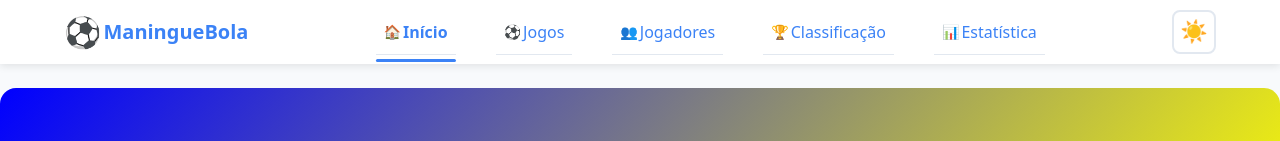
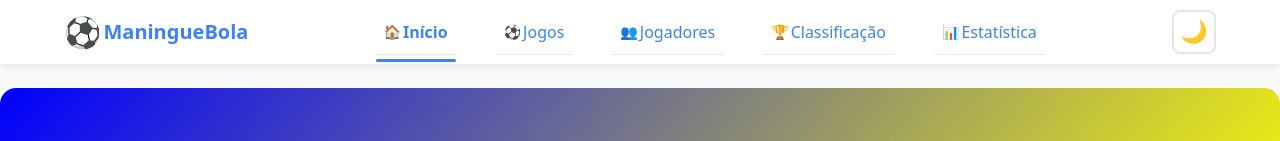
Before and after one commit to Raimundroid/maninguebola, a React (Vite) app: page / in a window 1280 px wide. Shown: the top 141 px of the page. Built offline with nearby package versions, Linux system fonts and the light colour scheme.

Commit message:
new theme icons reverted

```diff
--- a/src/components/Navbar/Navbar.jsx
+++ b/src/components/Navbar/Navbar.jsx
@@ -306,7 +306,7 @@ const Navbar = () => {
             - Light theme: Show Moon icon ☾ (suggests switching to dark mode)
             - Dark theme: Show Sun icon ☀ (suggests switching to dark mode) */}
             <span className="theme-icon">
-              {theme === "light" ? "☀️" : "🌙"}
+              {theme === "light" ? "🌙" : "☀️"}
             </span>
           </button>
 
```
